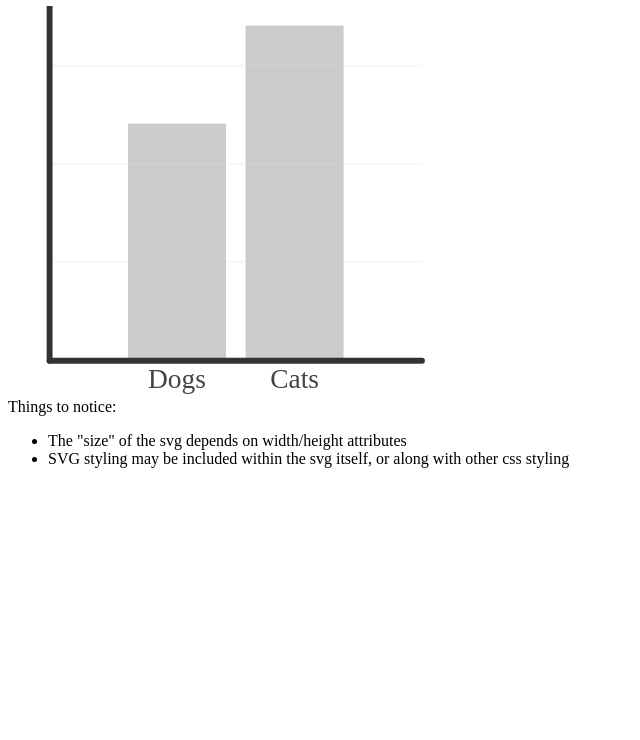
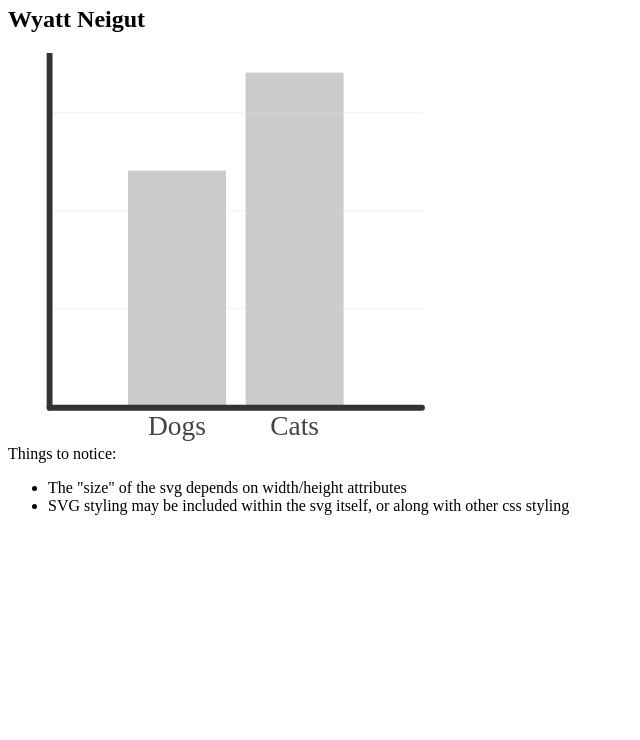
Before and after one commit to WNeigut/MyNewSVGBasics, a plain HTML site: page index.html in a window 1280 px wide. Shown: the part 60-800 px from the top of the page, without its empty margins (0-640 px from the left). Drawn offline with Linux system fonts and the light colour scheme.

Commit message:
Add name update

```diff
--- a/index.html
+++ b/index.html
@@ -5,6 +5,7 @@
 </head>
 <body>
   <h1>SVG Basics - Demo</h1>
+  <h2>Wyatt Neigut</h2>
 
   <svg xmlns="http://www.w3.org/2000/svg" viewBox="0 0 300 200" width="50%" height="50%">
     <rect class="bar" x="50" y="60" width="50" height="120"/>
```
